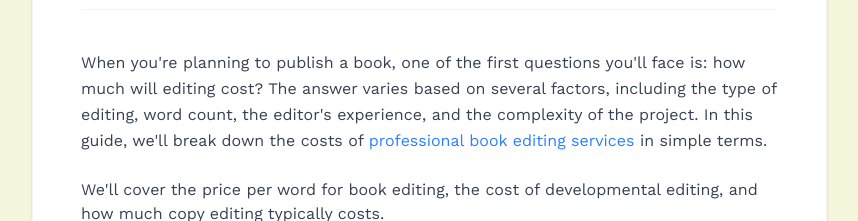
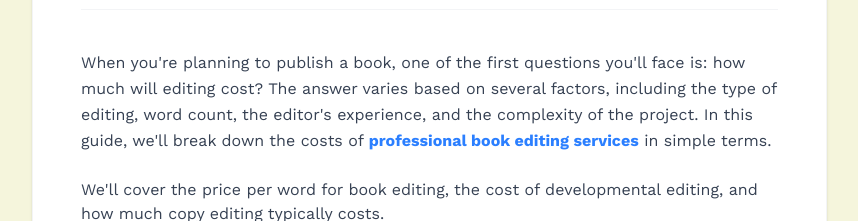
Before and after one commit to BemBexLab/inkfounders, a Next.js app: page /blog/pricing-for-professional-book-editing-services in a window 1280 px wide. Shown: the part 1020-1241 px from the top of the page, without its empty margins (0-858 px from the left). Built offline with nearby package versions, Linux system fonts and the light colour scheme.

Commit message:
Blog4 UI patches

```diff
--- a/src/app/blog/pricing-for-professional-book-editing-services/page.tsx
+++ b/src/app/blog/pricing-for-professional-book-editing-services/page.tsx
@@ -103,7 +103,7 @@ const Blog2 = () => {
                   answer varies based on several factors, including the type of
                   editing, word count, the editor's experience, and the
                   complexity of the project. In this guide, we'll break down the
-                  costs of <a href="/publishing-services" className="text-blue-500 hover:text-blue-800 hover:underline">professional book editing services</a> in simple terms.
+                  costs of <b><a href="/publishing-services" className="text-blue-500 hover:text-blue-800 hover:underline">professional book editing services</a></b> in simple terms.
                 </p>
                 <p className="text-base mb-6">
                   We'll cover the price per word for book editing, the cost of
@@ -628,8 +628,9 @@ const Blog2 = () => {
                     <div className="border border-gray-200 rounded-xl p-6">
                       <h4 className="font-bold text-lg mb-3">Editing Agency</h4>
                       <ul className="space-y-2">
-                        <li className="flex items-center text-gray-600">
-                          <span className="mr-2">•</span>{" "}
+                        <li className="flex items-center text-green-600">
+                          {/* <span className="mr-2">•</span>{" "} */}
+                          <CheckCircle className="w-4 h-4 mr-2" />{" "}
                           <span className="text-base">Higher cost</span>
                         </li>
                         <li className="flex items-center text-green-600">
```
